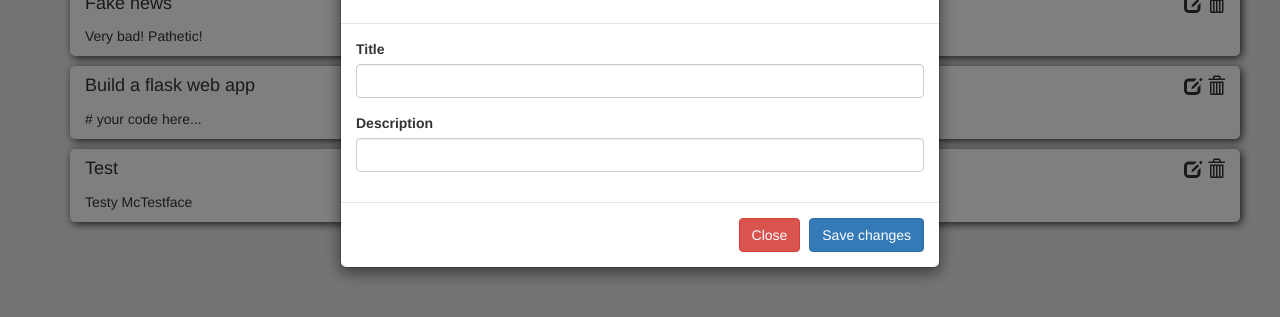
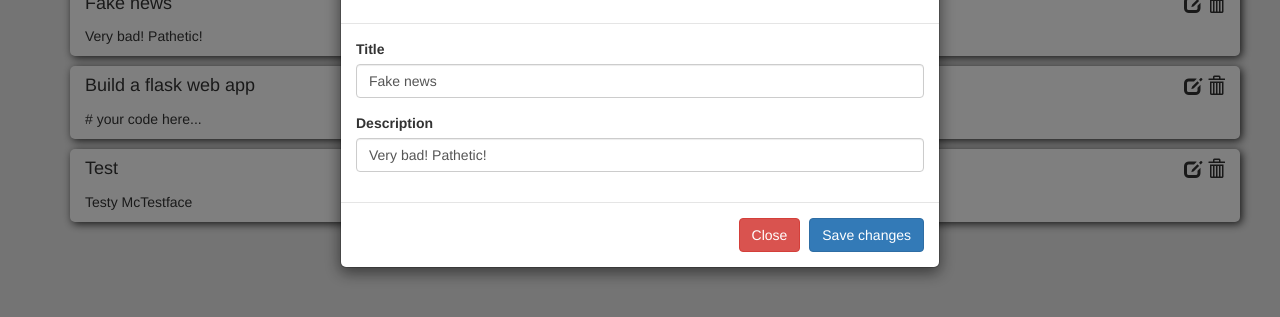
Before and after one commit to willelson/todo-list, a website: page index.html in a window 1280 px wide. Both pictures are taken after a click on the element 1192 px from the left and 104 px from the top of the page. Shown: the part 101-418 px from the top of the page. Drawn offline with nearby package versions, Linux system fonts and the light colour scheme; some packages are replaced by stand-ins of ours; a script that the page names is missing.

Commit message:
Call the set active task upon clicking the edit icon so the details of the task are displayd in the modal.

```diff
--- a/index.html
+++ b/index.html
@@ -29,7 +29,8 @@
 						<h4>
 							<span class="glyphicon glyphicon-edit taskControl"
 								  data-toggle="modal"
-								  data-target="#editTask">
+								  data-target="#editTask"
+								  ng-click="setActiveTask(task)">
 							</span>
 							<span class="glyphicon glyphicon-trash taskControl"></span>
 						</h4>
@@ -57,14 +58,16 @@
 								<label id="task_title_label" for="task_title">Title</label>
 								<input type="text"
 								class="form-control"
-								id="task_title"/>
+								id="task_title"
+								value="{{ activeTask.title }}"/>
 							</div>
 
 							<div class="form-group">
 								<label for="task_description">Description</label>
 								<input type="text"
 								class="form-control"
-								id="task_description"/>
+								id="task_description"
+								value="{{ activeTask.description }}"/>
 							</div>
 						</form>
 
```
